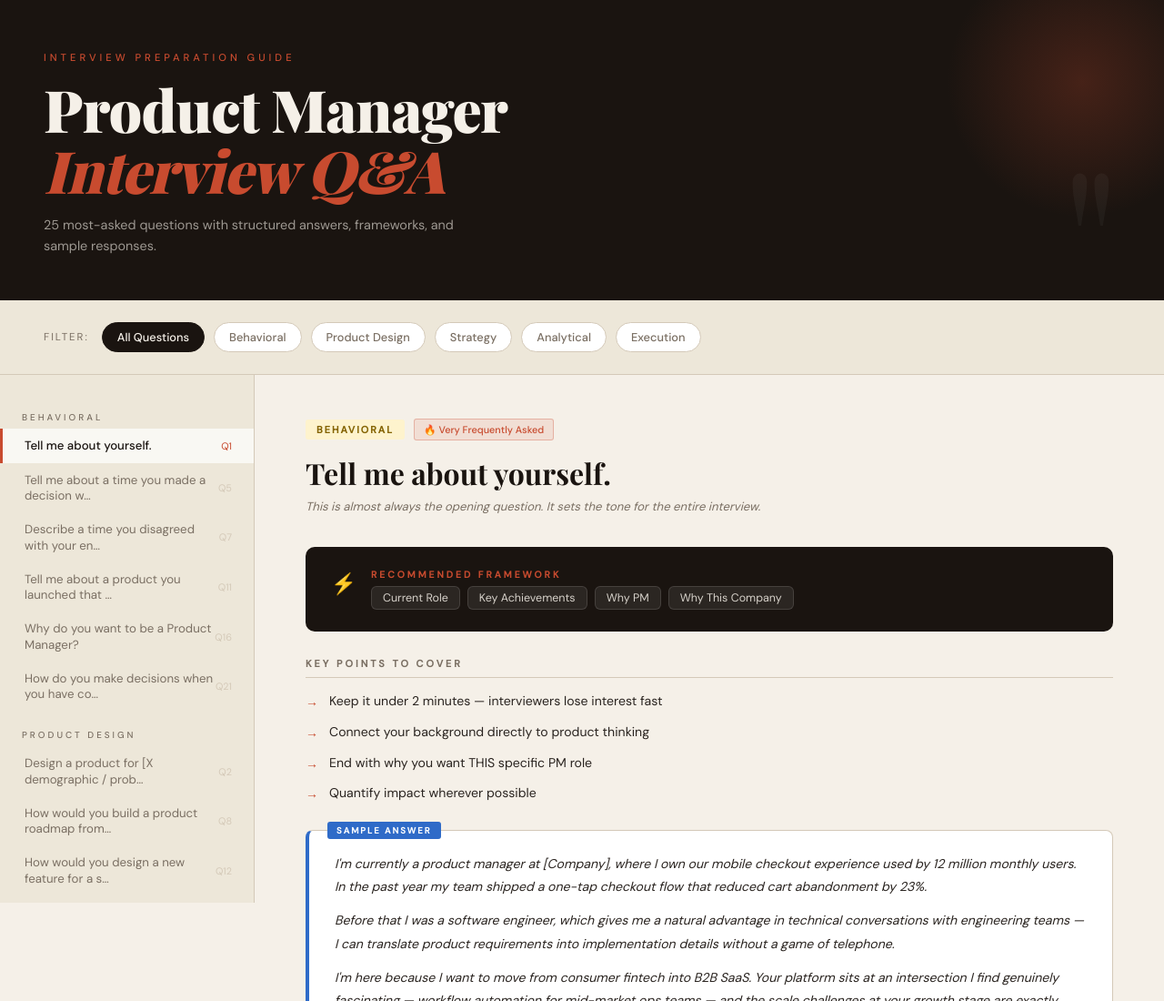
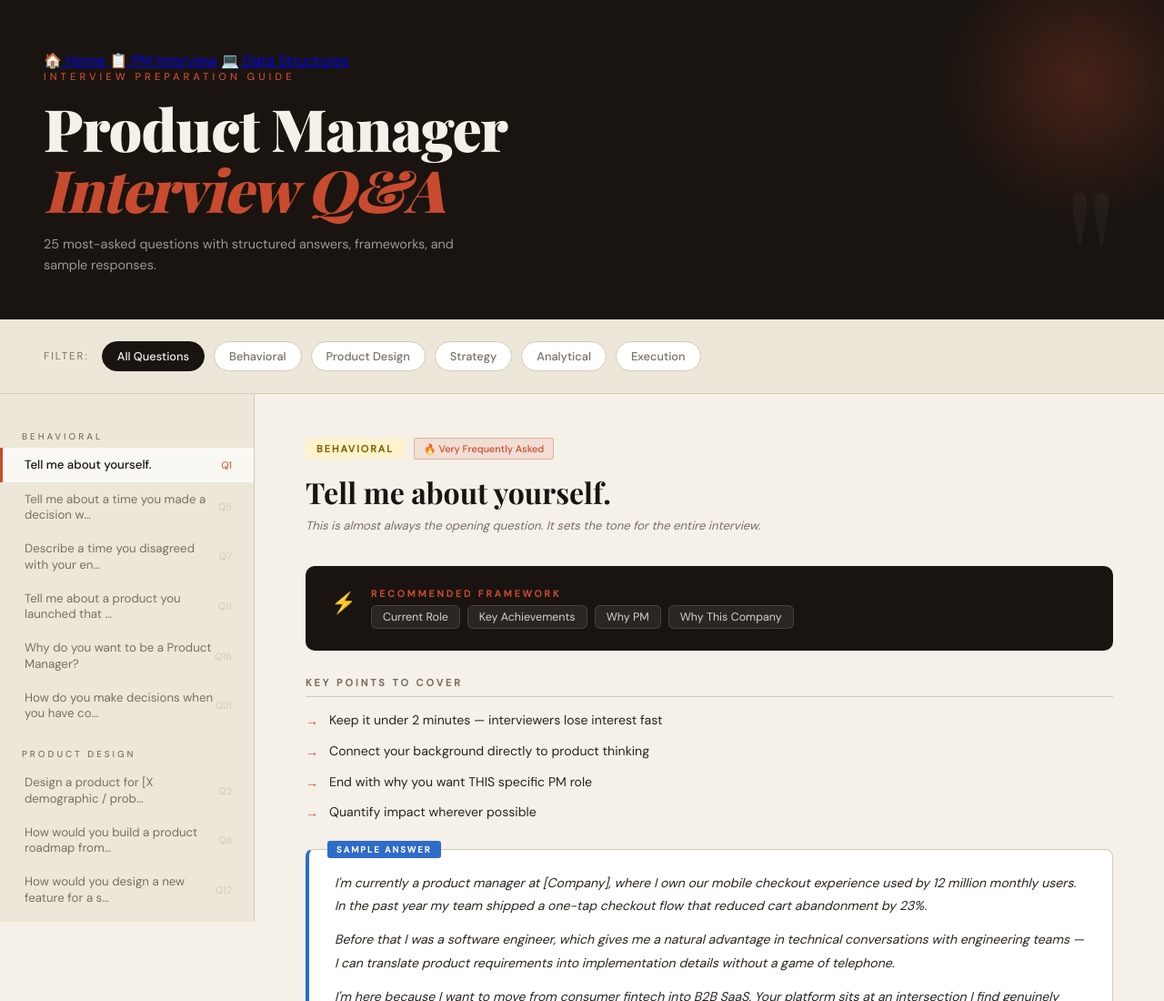
Before and after one commit to Ulugbekiut/index.html, a plain HTML site: page index.html in a window 1280 px wide. Shown: the top 1100 px of the page at 91% size. Drawn offline with nearby package versions, Linux system fonts and the light colour scheme.

Commit message:
Update index.html

```diff
--- a/index.html
+++ b/index.html
@@ -409,6 +409,11 @@
 <body>
 
 <header>
+  <nav>
+  <a href="/index.html/">🏠 Home</a>
+  <a href="/index.html/pm-interview.html">📋 PM Interview</a>
+  <a href="/index.html/ds-structures.html">💻 Data Structures</a>
+</nav>
   <div class="header-label">Interview Preparation Guide</div>
   <h1>Product Manager<br><em>Interview Q&A</em></h1>
   <p>25 most-asked questions with structured answers, frameworks, and sample responses.</p>
```
